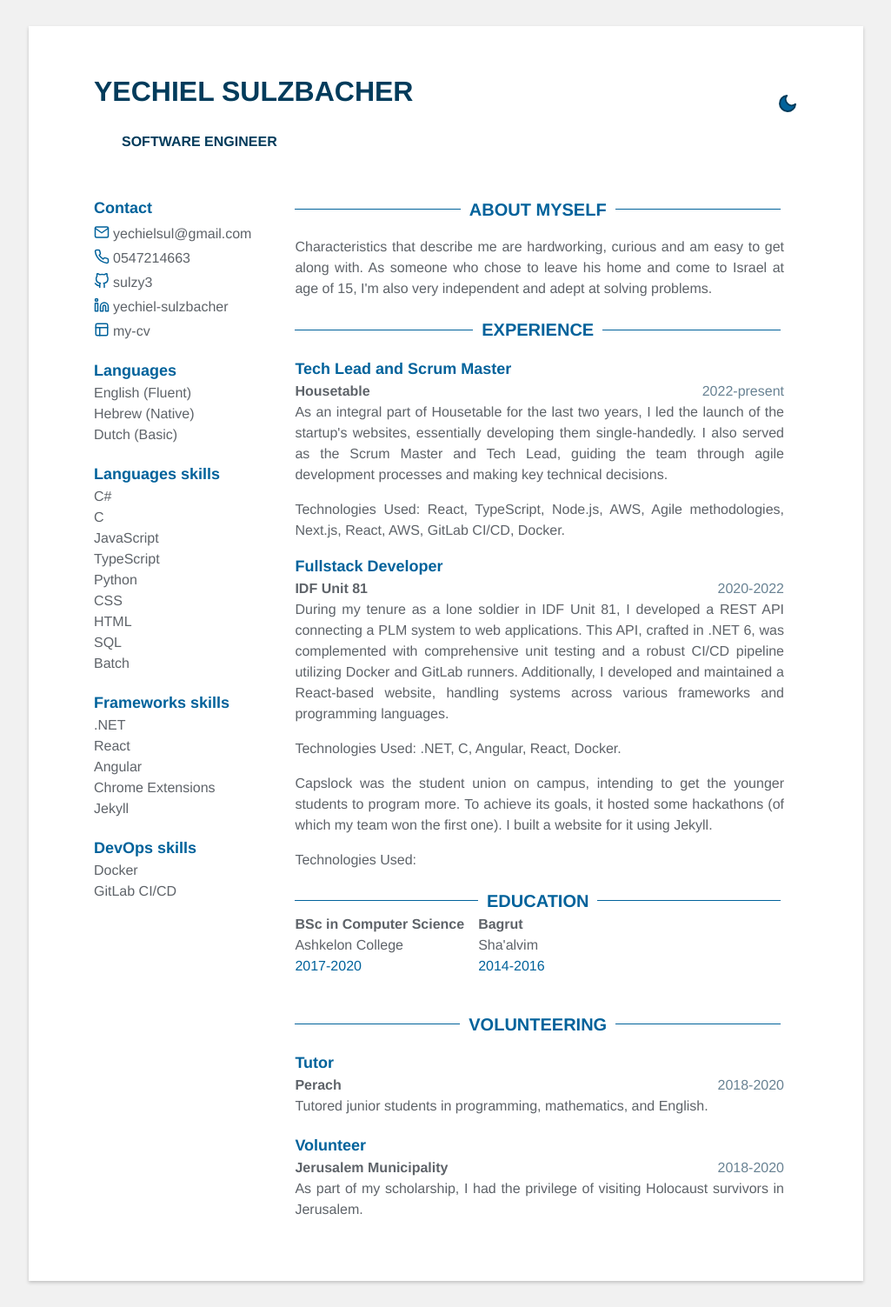
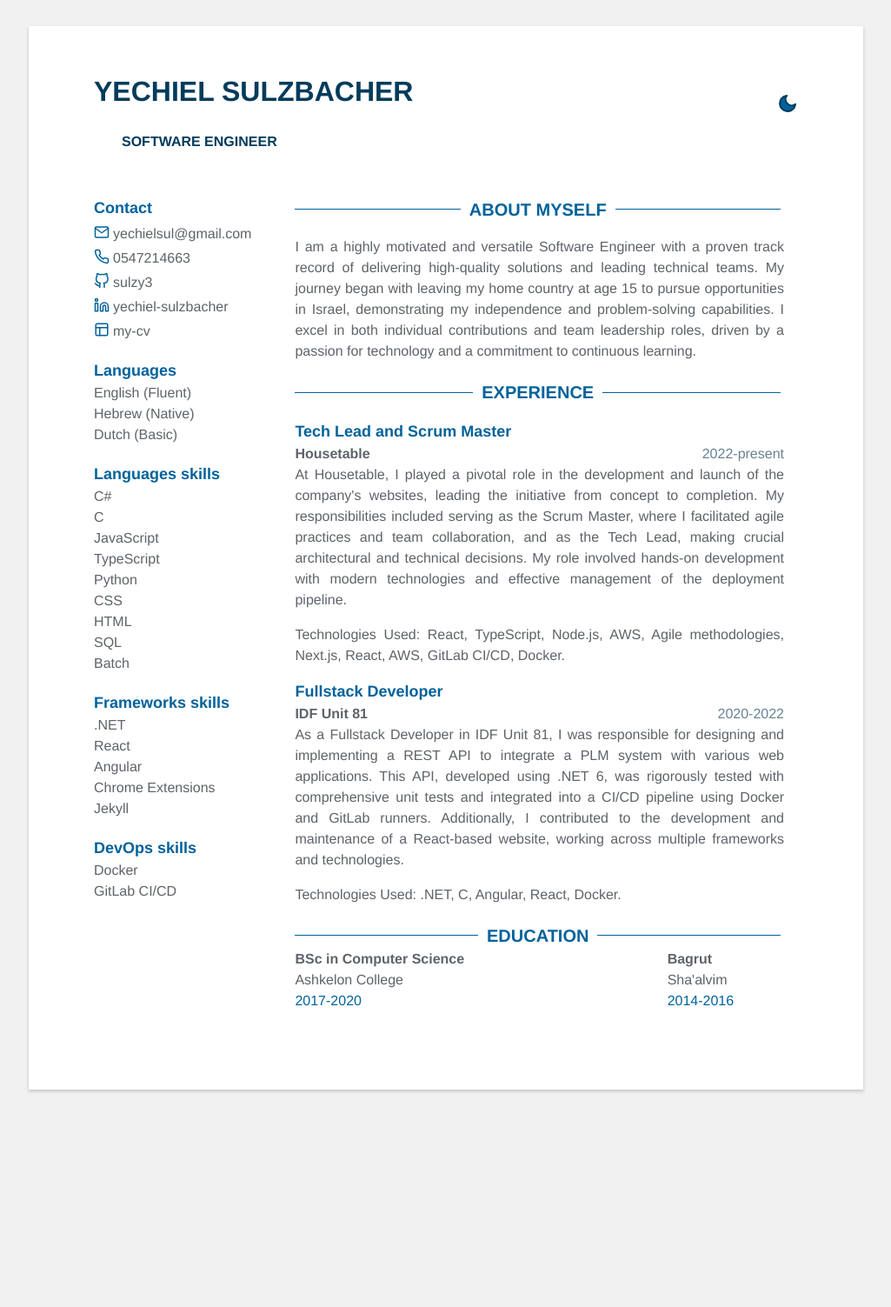
Before and after one commit to chaniheller97/my-cv, a Jekyll site: the page built from index.html, in a window 1280 px wide. Shown: the whole page at 87% size, without its empty margins (127-1152 px from the left). Built offline with Jekyll 4.4.1, drawn with Linux system fonts in a browser that asks for light colours; after the commit the page ends 1283 px from its top, so only the background shows below that.

Commit message:
didi changes

```diff
--- a/_data/data.yml
+++ b/_data/data.yml
@@ -51,15 +51,14 @@ skills:
 
 # Profile
 profile: |
-  Characteristics that describe me are hardworking, curious and am easy to get along with. As someone who chose to leave his home and come to Israel at age of 15, I'm also very independent and adept at solving problems.
-
+  I am a highly motivated and versatile Software Engineer with a proven track record of delivering high-quality solutions and leading technical teams. My journey began with leaving my home country at age 15 to pursue opportunities in Israel, demonstrating my independence and problem-solving capabilities. I excel in both individual contributions and team leadership roles, driven by a passion for technology and a commitment to continuous learning.
 # Experience
 experience:
   - role: Tech Lead and Scrum Master
     time: 2022-present
     company: Housetable
     details: |
-      As an integral part of Housetable for the last two years, I led the launch of the startup's websites, essentially developing them single-handedly. I also served as the Scrum Master and Tech Lead, guiding the team through agile development processes and making key technical decisions.
+      At Housetable, I played a pivotal role in the development and launch of the company's websites, leading the initiative from concept to completion. My responsibilities included serving as the Scrum Master, where I facilitated agile practices and team collaboration, and as the Tech Lead, making crucial architectural and technical decisions. My role involved hands-on development with modern technologies and effective management of the deployment pipeline.
     technologies_used: |
       React, TypeScript, Node.js, AWS, Agile methodologies, Next.js, React, AWS, GitLab CI/CD, Docker.
 
@@ -67,26 +66,6 @@ experience:
     time: 2020-2022
     company: IDF Unit 81
     details: |
-       During my tenure as a lone soldier in IDF Unit 81, I developed a REST API connecting a PLM system to web applications. This API, crafted in .NET 6, was complemented with comprehensive unit testing and a robust CI/CD pipeline utilizing Docker and GitLab runners. Additionally, I developed and maintained a React-based website, handling systems across various frameworks and programming languages.
+      As a Fullstack Developer in IDF Unit 81, I was responsible for designing and implementing a REST API to integrate a PLM system with various web applications. This API, developed using .NET 6, was rigorously tested with comprehensive unit tests and integrated into a CI/CD pipeline using Docker and GitLab runners. Additionally, I contributed to the development and maintenance of a React-based website, working across multiple frameworks and technologies.
     technologies_used: |
       .NET, C, Angular, React, Docker.
-
-  - title: Capslock Website
-    link: https://capslock-bmdc.github.io/capslock-website/index.html
-    details: |
-      Capslock was the student union on campus, intending to get the younger students to program more.
-      To achieve its goals, it hosted some hackathons (of which my team won the first one). I built a website for it using Jekyll.
-
-# Volunteering
-volunteering:
-  - time: 2018-2020
-    role: Tutor
-    company: Perach
-    details: |
-      Tutored junior students in programming, mathematics, and English.
-
-  - time: 2018-2020
-    role: Volunteer
-    company: Jerusalem Municipality
-    details: |
-      As part of my scholarship, I had the privilege of visiting Holocaust survivors in Jerusalem.
--- a/_sass/includes/education.scss
+++ b/_sass/includes/education.scss
@@ -5,7 +5,8 @@
     }
     .education-items{
         display: flex;
-        align-content: space-around;
+        width: 90%;
+        justify-content: space-between;
     }
     .education-item {
         margin-bottom: 20px;
```
